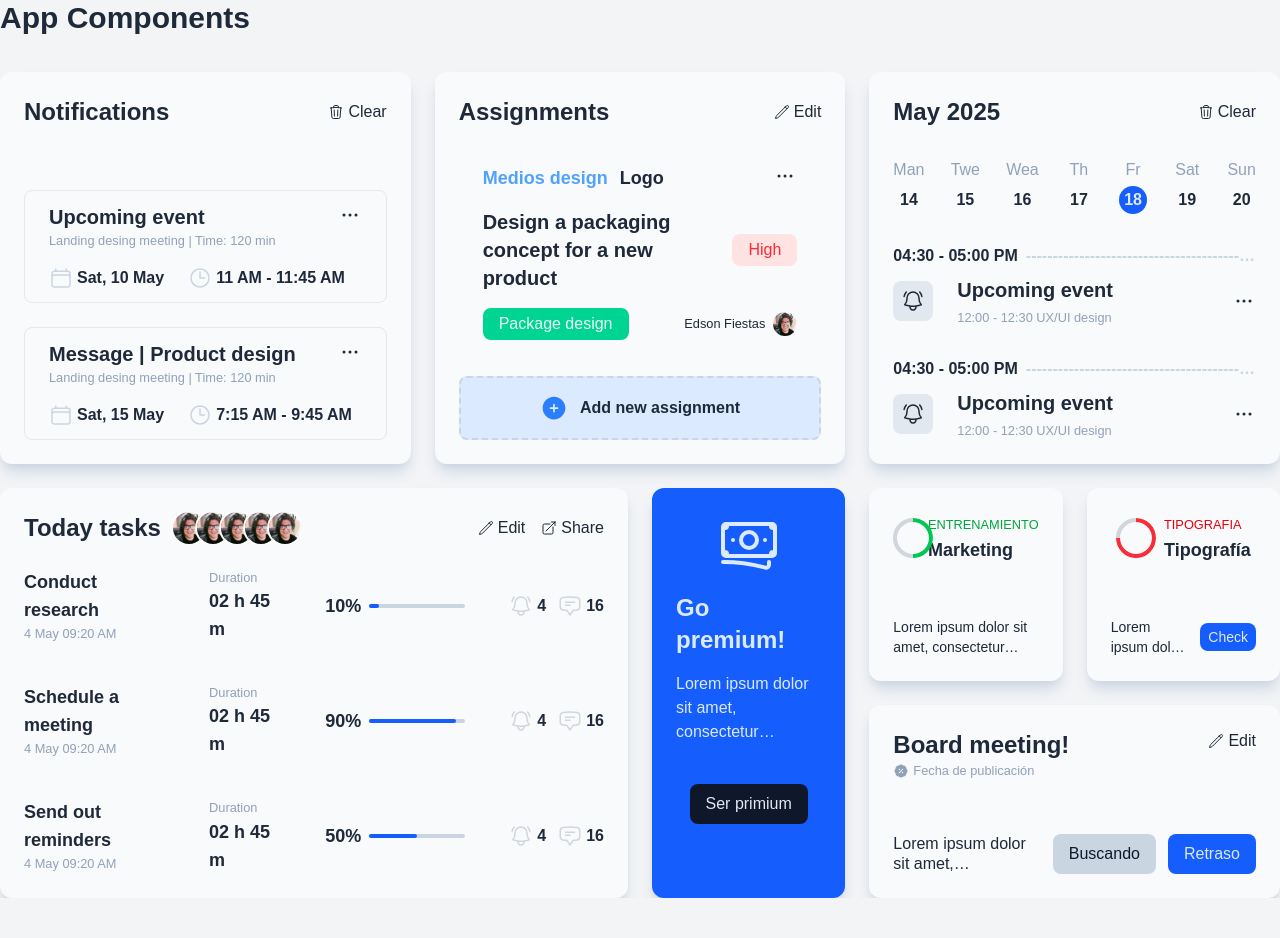
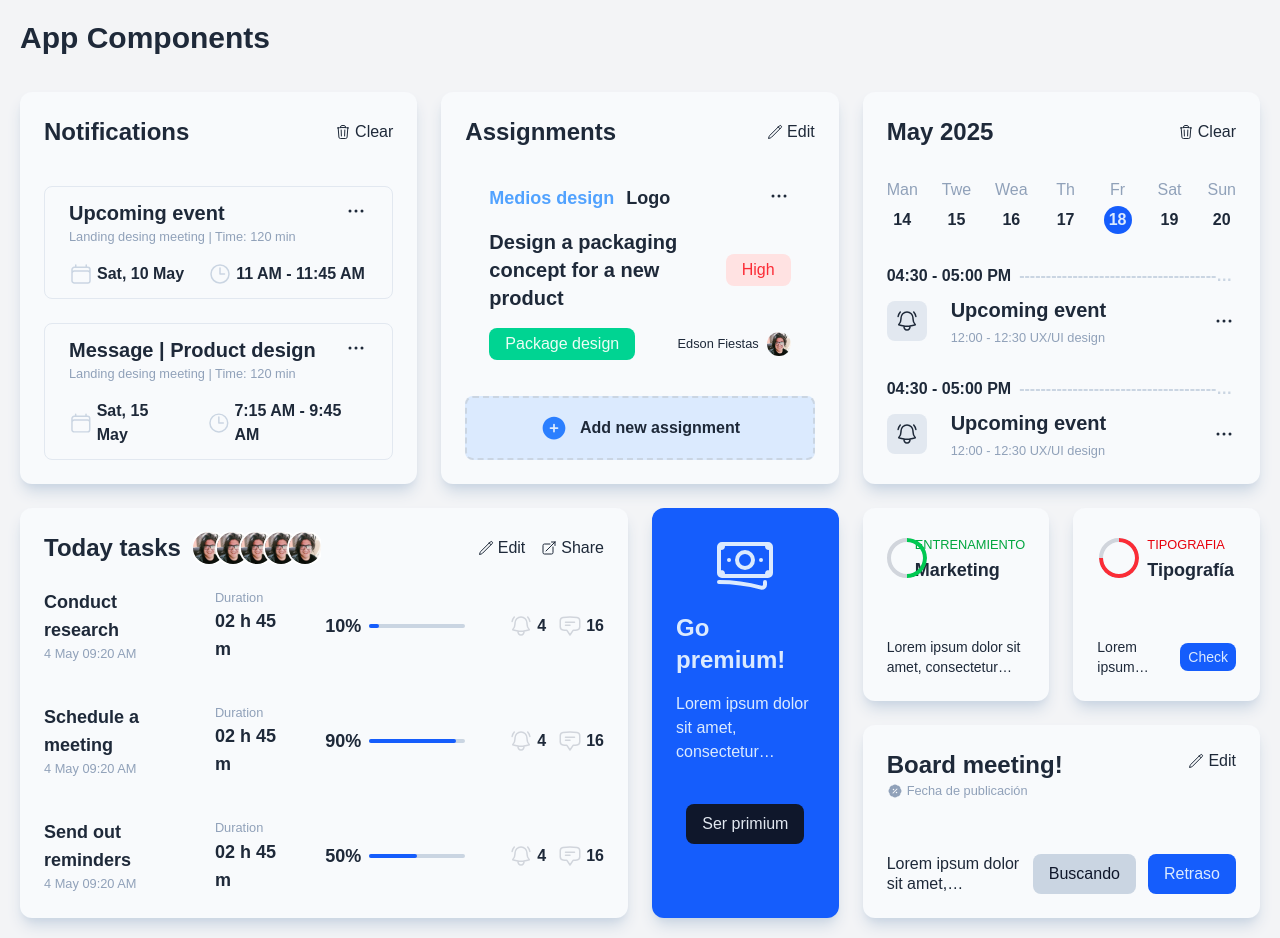
Before and after one commit to edsonfiestas/my-profile, a Next.js app: page /portfolio/appComponents in a window 1280 px wide. Before the commit the page ends 898 px from the top, so only its background shows below. Built offline with nearby package versions, Linux system fonts and the light colour scheme.

Commit message:
cambios de paddign

```diff
--- a/src/app/page.tsx
+++ b/src/app/page.tsx
@@ -3,8 +3,8 @@ import ProfileCard from "@/components/ProfileCard";
 
 export default function Home() {
   return (
-    <>
+    <div className="p-3 sm:p-5">
       <ProfileCard />
-    </>
+    </div>
   );
 }
--- a/src/app/portfolio/appComponents/page.tsx
+++ b/src/app/portfolio/appComponents/page.tsx
@@ -3,7 +3,7 @@ import Image from "next/image";
 
 const LibreContent = () => {
   return (
-    <>
+    <div className="p-3 sm:p-5">
       <section className="grid grid-cols-12 gap-6">
         <h1 className="text-3xl font-bold col-span-12 mb-3">App Components</h1>
         {/*         <div className=" bg-slate-50 shadow-lg shadow-slate-300 rounded-xl p-6 col-span-9">
@@ -849,7 +849,7 @@ const LibreContent = () => {
           </div>
         </div>
       </section>
-    </>
+    </div>
   );
 };
 
```
